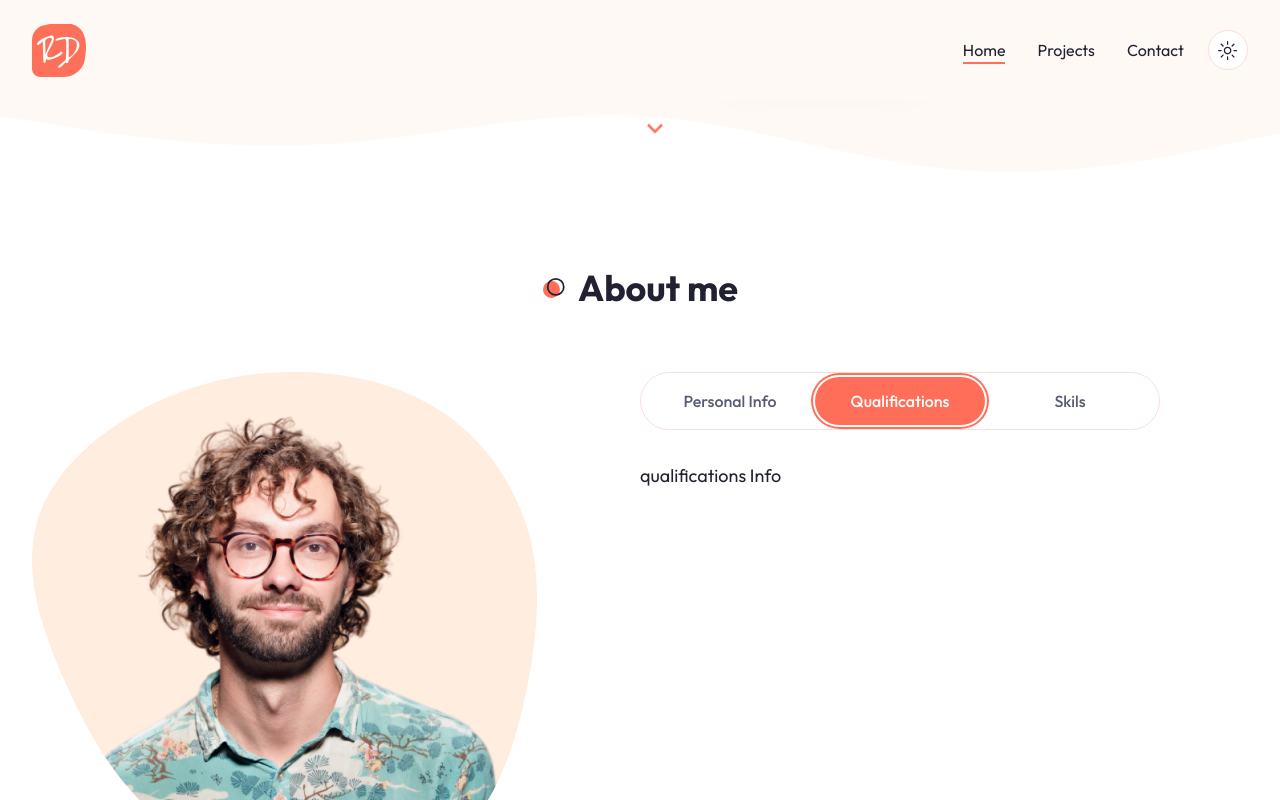
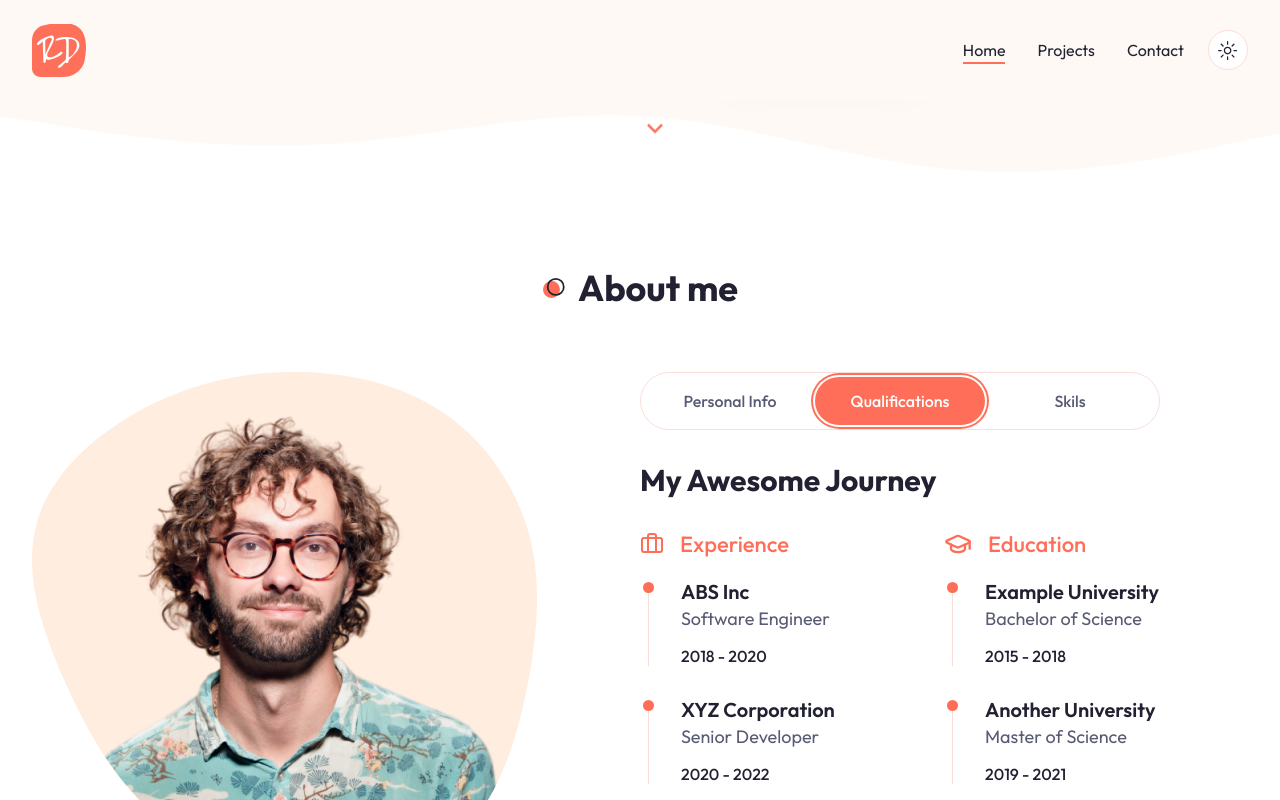
Before and after one commit to RizWaaN3024/nextjs-practice-project, a Next.js app: page / in a window 1280 px wide. Both pictures are taken after a click on the tab "Qualifications". Shown: the part 601-1401 px from the top of the page. Built offline with nearby package versions, Linux system fonts and the light colour scheme.

Commit message:
Added Qualifications Section in About Section

```diff
--- a/components/About.jsx
+++ b/components/About.jsx
@@ -1,9 +1,10 @@
-
+"use client"
 import React from 'react'
 import DevImg from './DevImg'
 import Image from 'next/image'
 import { Tabs, TabsContent, TabsList, TabsTrigger } from './ui/tabs'
-import { User2, MailIcon, HomeIcon, PhoneCall, GraduationCap, Calendar, BriefCase } from 'lucide-react'
+import { User2, MailIcon, HomeIcon, PhoneCall, GraduationCap, Calendar } from 'lucide-react'
+import { Briefcase } from 'lucide-react'
 
 const infoData = [
     {
@@ -58,18 +59,18 @@
         title: 'experience',
         data: [
             {
-                university: "ABS Inc",
-                qualification: 'Software Engineer',
+                company: "ABS Inc",
+                role: 'Software Engineer',
                 years: '2018 - 2020'
             },
             {
-                university: "XYZ Corporation",
-                qualification: 'Senior Developer',
+                company: "XYZ Corporation",
+                role: 'Senior Developer',
                 years: '2020 - 2022'
             },
             {
-                university: "Tech Innovators",
-                qualification: 'Lead Developer',
+                company: "Tech Innovators",
+                role: 'Lead Developer',
                 years: '2020 - Present'
             },
 
@@ -159,8 +160,69 @@
                             </TabsContent>
                             {/* Qualifications */}
                             <TabsContent value="qualifications">
-                                qualifications Info
+                                    <div>
+                                        <h3 className='h3 mb-8 text-center xl:text-left'>My Awesome Journey</h3>
+                                        {/* Experience and Education Wrapper */}
+                                        <div className='grid md:grid-cols-2 gap-y-8'>
+                                            {/* Experience */}
+                                            <div className='flex flex-col gap-y-6'>
+                                            <div className='flex gap-x-4 items-center text-[22px] text-primary'>
+                                                <Briefcase />
+                                                <h4 className='capitalize font-medium'>
+                                                    {getData(qualificationData, 'experience').title}
+                                                </h4>
+                                            </div>
+                                                {/* List */}
+                                                <div className='flex flex-col gap-y-8'>
+                                                    {getData(qualificationData, 'experience').data.map((item, index) => {
+                                                        const {company, role, years} = item;
+                                                        return(
+                                                            <div className='flex gap-x-8 group' key={index}>
+                                                                <div className='h-[84px] w-[1px] bg-border relative ml-2'>
+                                                                    <div className='w-[11px] h-[11px] rounded-full bg-primary absolute -left-[5px] group-hover:translate-y-[84px] transition-all duration-500'></div>
+                                                                </div>
+                                                                <div>
+                                                                    <div className='font-semibold text-xl leading-none mb-2'>{company}</div>
+                                                                    <div className='text-lg leading-none text-muted-foreground mb-4'>{role}</div>
+                                                                    <div className='text-base font-medium'>{years}</div>
+                                                                </div>
+                                                            </div>
+                                                        )
+                                                    })}
+                                                </div>
+                                            </div>
+                                            {/* Education */}
+                                            <div className='flex flex-col gap-y-6'>
+                                            <div className='flex gap-x-4 items-center text-[22px] text-primary'>
+                                                <GraduationCap size={28} />
+                                                <h4 className='capitalize font-medium'>
+                                                    {getData(qualificationData, 'education').title}
+                                                </h4>
+                                            </div>
+                                                {/* List */}
+                                                <div className='flex flex-col gap-y-8'>
+                                                    {getData(qualificationData, 'education').data.map((item, index) => {
+                                                        const {university, qualification, years} = item;
+                                                        return(
+                                                            <div className='flex gap-x-8 group' key={index}>
+                                                                <div className='h-[84px] w-[1px] bg-border relative ml-2'>
+                                                                    <div className='w-[11px] h-[11px] rounded-full bg-primary absolute -left-[5px] group-hover:translate-y-[84px] transition-all duration-500'></div>
+                                                                </div>
+                                                                <div>
+                                                                    <div className='font-semibold text-xl leading-none mb-2'>{university}</div>
+                                                                    <div className='text-lg leading-none text-muted-foreground mb-4'>{qualification}</div>
+                                                                    <div className='text-base font-medium'>{years}</div>
+                                                                </div>
+                                                            </div>
+                                                        )
+                                                    })}
+                                                </div>
+                                            </div>
+                                        </div>
+
+                                    </div>
                             </TabsContent>
+
                             <TabsContent value="skills">
                                 skills Info
                             </TabsContent>
```
